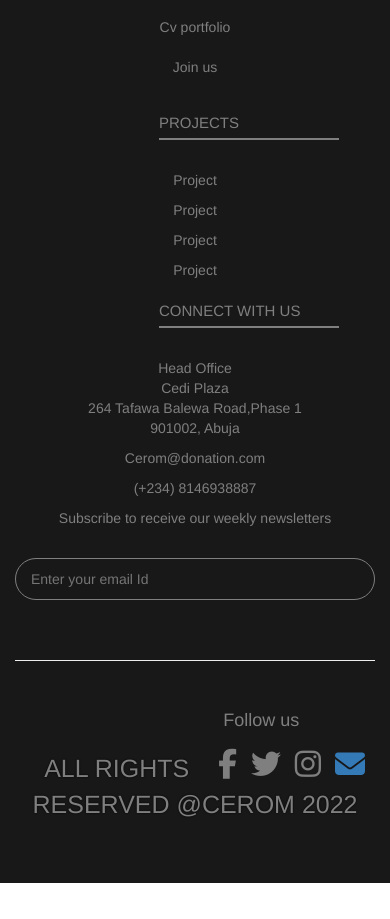
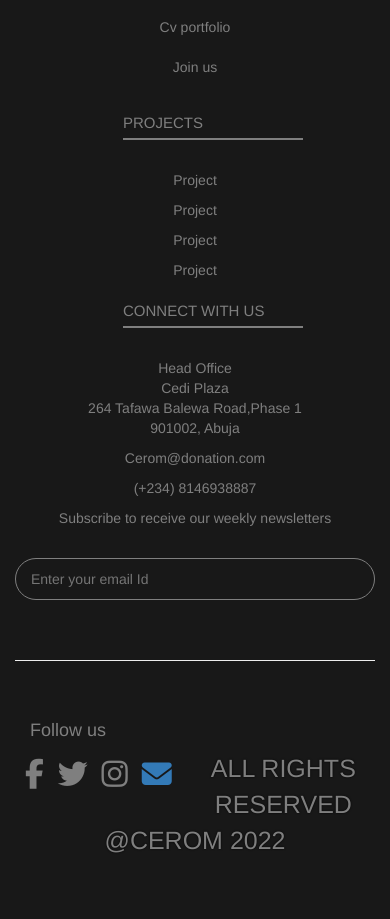
Before and after one commit to Shullamite/Donationwebsite, a plain HTML site: page index.html in a window 390 px wide. Shown: the part 9889-10808 px from the top of the page. Before the commit the page ends 10772 px from the top, so only its background shows below. Drawn offline with nearby package versions, Linux system fonts and the light colour scheme; files whose address does not match are found by name.

Commit message:
Completed

```diff
--- a/assets/css/index.css
+++ b/assets/css/index.css
@@ -630,7 +630,8 @@
     }
 
     .linkicons {
-        float: right;
+        float: left;
+	padding: 10px;
     }
 
     .class {
@@ -699,7 +700,7 @@
             align-items: center;
         }
         .ftitle {
-            margin-left: 40%;
+            margin-left: 30%;
         }
     }
     /* <!--====================================================================================-->
```
Also changed, not shown: index.html (+1 -1 lines).
